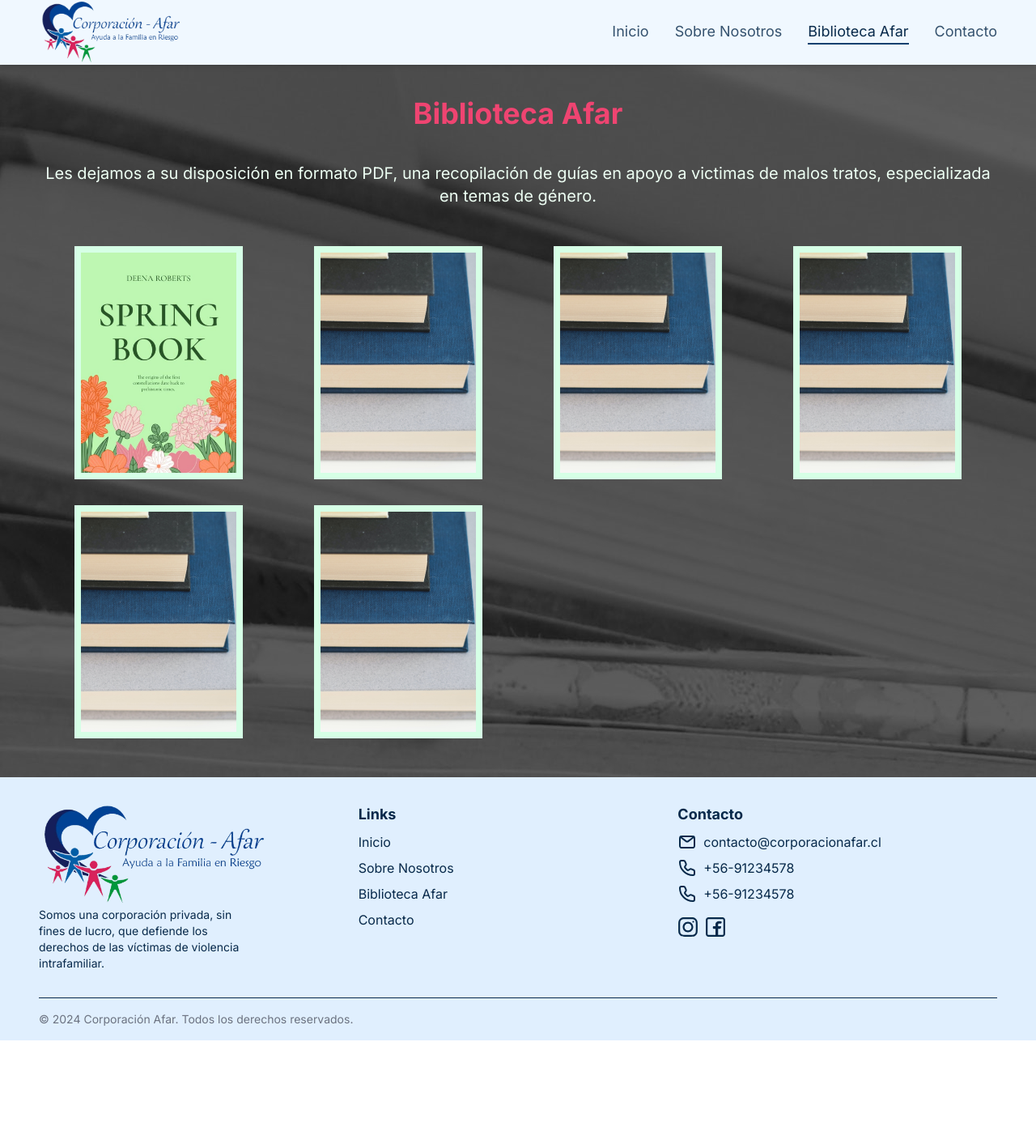
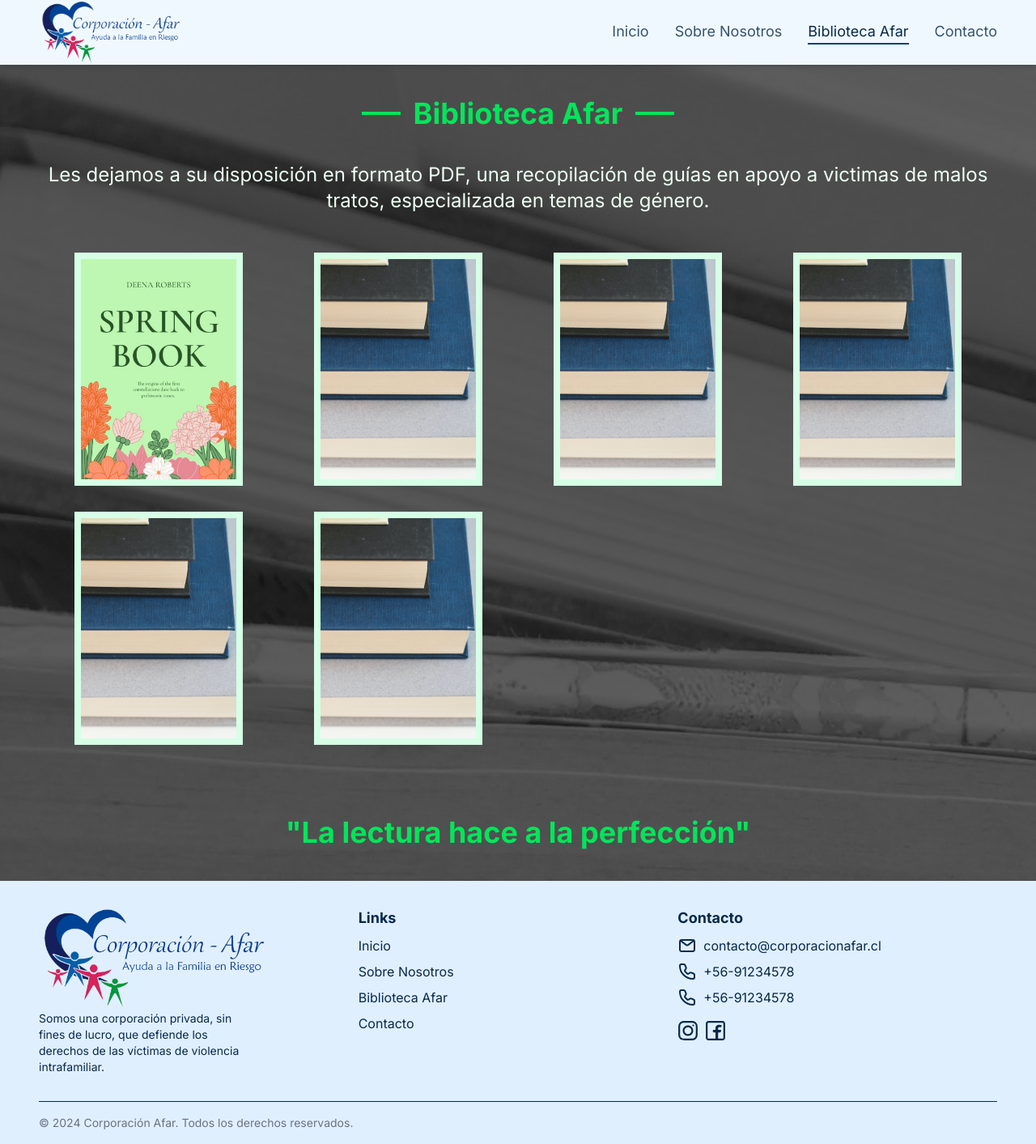
Before and after one commit to Ezfeik/corporacion-afar-website, a Next.js app: page /biblioteca in a window 1280 px wide. Shown: the whole page at 81% size. Before the commit the page ends 1285 px from the top, so only its background shows below. Built offline with nearby package versions, Linux system fonts and the light colour scheme.

Commit message:
Implement animations to page

```diff
--- a/src/app/(main)/biblioteca/page.tsx
+++ b/src/app/(main)/biblioteca/page.tsx
@@ -4,6 +4,8 @@ import SectionTitle from '@/components/sections/SectionTitle';
 import Container from '@/components/Container';
 import BookList from '@/components/BookList';
 import { bookType } from '@/types/bookTypes';
+import AnimationWrapper from '@/components/animations/AnimationWrapper';
+import EndPhrase from '../../../components/EndPhrase';
 
 function Page() {
   const mockData: bookType[] = [
@@ -40,17 +42,25 @@ function Page() {
   ]
 
   return (
+
     <section>
       <Container bgImgClass="bg-img-books grayscale brightness-[40%]">
         <>
-          <SectionTitle colorClass="relative text-tertiary-500">Biblioteca Afar</SectionTitle>
-          <p className="relative text-center text-xl text-tertiary-50 mb-12">
-            Les dejamos a su disposición en formato PDF, una recopilación de guías en apoyo a victimas
-            de malos tratos, especializada en temas de género.
-          </p>
-          <div className="pb-12">
-            <BookList bookList={mockData} />
-          </div>
+          <SectionTitle textColorClass="text-tertiary-500" decoratorColorClass="bg-tertiary-500">Biblioteca Afar</SectionTitle>
+          <AnimationWrapper initialClass='opacity-0' animationClass="animate-[700ms_ease-in-out_forwards_fade-in]">
+            <p className="relative text-center text-xl lg:text-2xl text-tertiary-50 mb-12">
+              Les dejamos a su disposición en formato PDF, una recopilación de guías en apoyo a victimas
+              de malos tratos, especializada en temas de género.
+            </p>
+          </AnimationWrapper>
+          <AnimationWrapper initialClass="opacity-0 pointer-events-none" animationClass="animate-[700ms_ease-in-out_750ms_forwards_fade-in]">
+            <div className="lg:pb-12">
+              <BookList bookList={mockData} />
+            </div>
+          </AnimationWrapper>
+          <AnimationWrapper initialClass="opacity-0" animationClass="animate-[800ms_ease-in-out_forwards_fade-in]" threshold={1}>
+            <EndPhrase textColorClass='relative text-tertiary-500'>La lectura hace a la perfección</EndPhrase>
+          </AnimationWrapper>
         </>
       </Container>
     </section>
```
